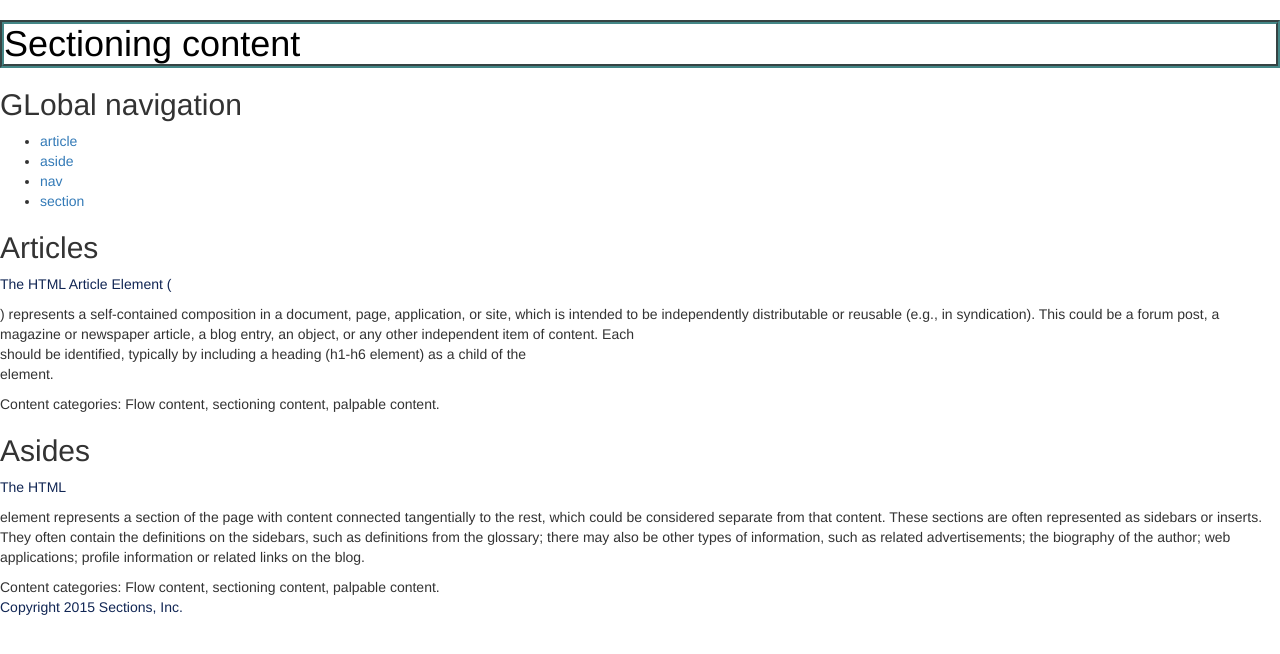
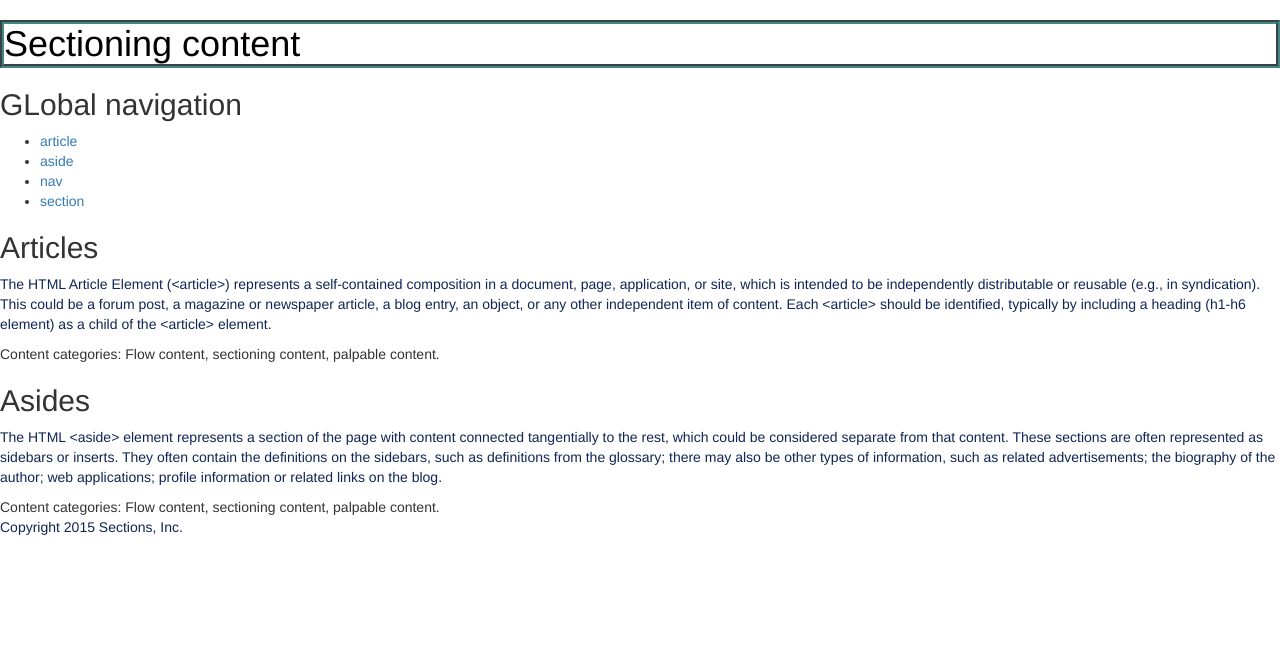
Before and after one commit to AnnaBlackwell/Sprint-2, a plain HTML site: page index.html in a window 1280 px wide. Drawn offline with nearby package versions, Linux system fonts and the light colour scheme.

Commit message:
Update index file with sections/headings

```diff
--- a/index.html
+++ b/index.html
@@ -41,7 +41,7 @@
           <header>
             <h2>Articles</h2>
           </header>
-          <p>The HTML Article Element (<article>) represents a self-contained composition in a document, page, application, or site, which is intended to be independently distributable or reusable (e.g., in syndication). This could be a forum post, a magazine or newspaper article, a blog entry, an object, or any other independent item of content. Each <article> should be identified, typically by including a heading (h1-h6 element) as a child of the <article> element.</p>
+          <p>The HTML Article Element (&lt;article&gt;) represents a self-contained composition in a document, page, application, or site, which is intended to be independently distributable or reusable (e.g., in syndication). This could be a forum post, a magazine or newspaper article, a blog entry, an object, or any other independent item of content. Each &lt;article&gt; should be identified, typically by including a heading (h1-h6 element) as a child of the &lt;article&gt; element.</p>
           <aside>
           Content categories: Flow content, sectioning content, palpable content.
           </aside>
@@ -52,7 +52,7 @@
           <header>
             <h2>Asides</h2>
           </header>
-          <p>The HTML <aside> element represents a section of the page with content connected tangentially to the rest, which could be considered separate from that content. These sections are often represented as sidebars or inserts. They often contain the definitions on the sidebars, such as definitions from the glossary; there may also be other types of information, such as related advertisements; the biography of the author; web applications; profile information or related links on the blog.</p>
+          <p>The HTML &lt;aside&gt; element represents a section of the page with content connected tangentially to the rest, which could be considered separate from that content. These sections are often represented as sidebars or inserts. They often contain the definitions on the sidebars, such as definitions from the glossary; there may also be other types of information, such as related advertisements; the biography of the author; web applications; profile information or related links on the blog.</p>
           <aside>
           Content categories: Flow content, sectioning content, palpable content.
           </aside>
```
